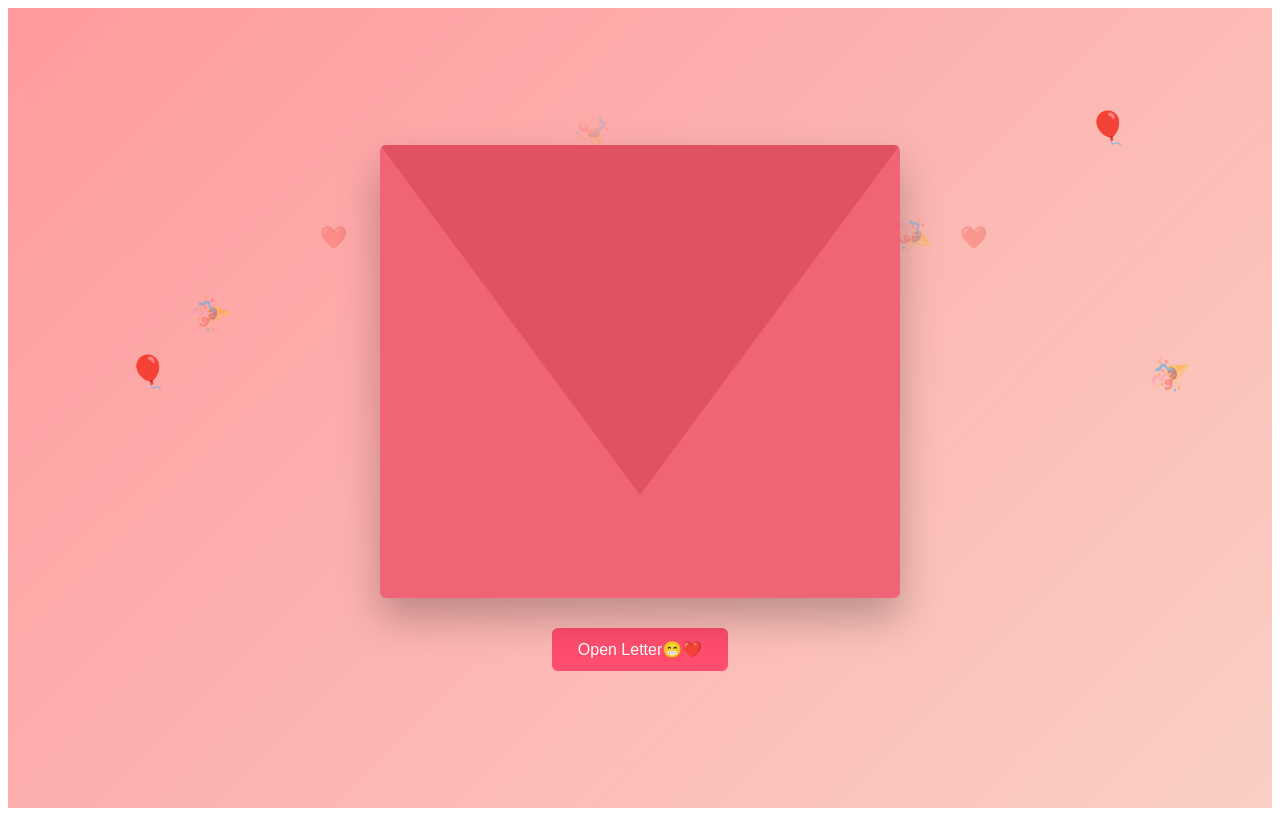
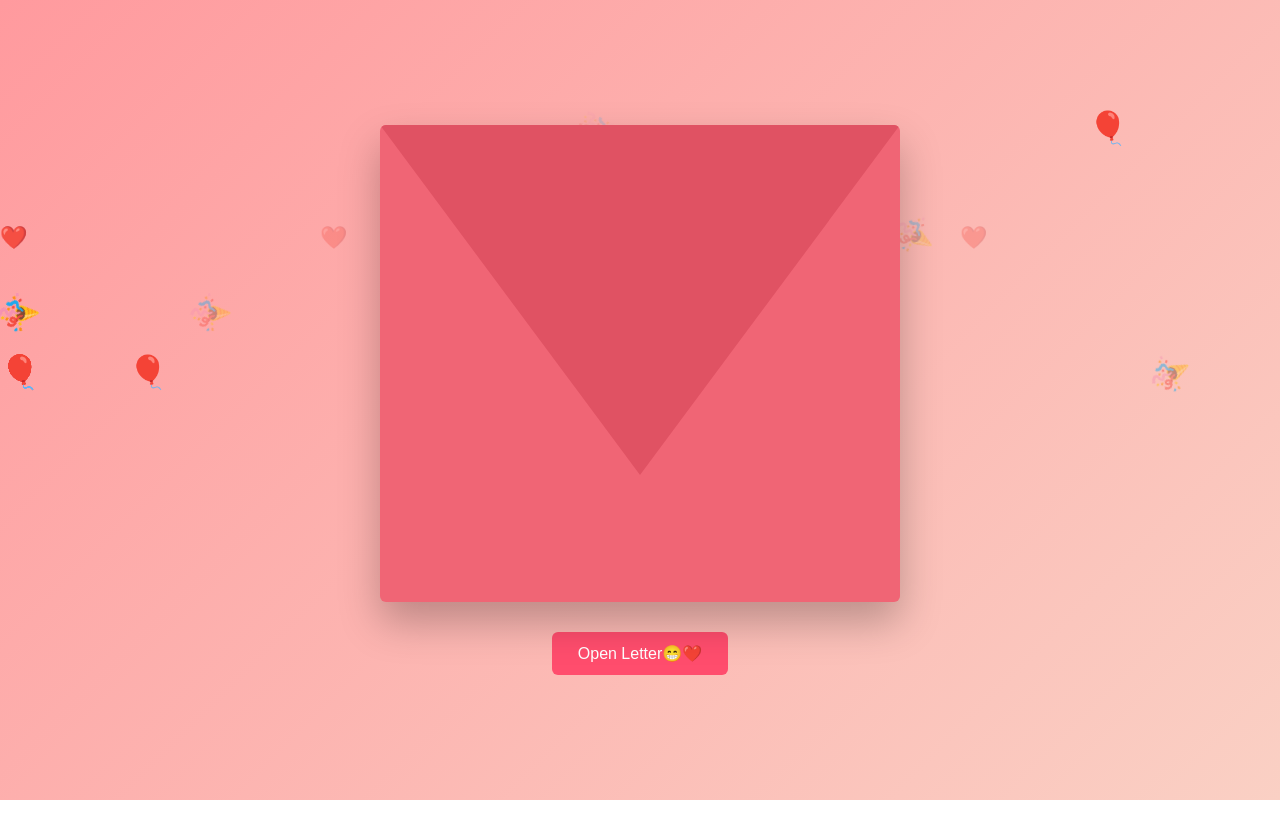
Before and after one commit to AishwaryaPola/BirthdayWebsite, an Angular app in the folder birthday-website/: page / in a window 1280 px wide. Built offline with nearby package versions, Linux system fonts and the light colour scheme.

Commit message:
updated style.css-->margin as 0

```diff
--- a/birthday-website/src/app/pages/greeting/greeting.css
+++ b/birthday-website/src/app/pages/greeting/greeting.css
@@ -1,6 +1,14 @@
+
+app-root {
+  display: block;
+  height: 100%;
+  width: 100%;
+}
+
 .birthday-container{
-  min-height:100vh;
-  width:100%;
+  margin:0;
+  height:100vh;
+  width:100vw;
   display:flex;
   flex-direction:column;
   justify-content:center;
@@ -12,10 +20,12 @@
   font-family:Arial, Helvetica, sans-serif;
 }
 
+
 .wrapper{
   width:100%;
   max-width:520px;
 }
+
 
 .envelope{
   width:100%;
@@ -151,3 +161,14 @@
     opacity:0;
   }
 }
+
+.balloons,
+.hearts,
+.party{
+  position:absolute;
+  top:0;
+  left:0;
+  width:100%;
+  height:100%;
+  pointer-events:none;
+}
--- a/birthday-website/src/app/pages/greeting/greeting.ts
+++ b/birthday-website/src/app/pages/greeting/greeting.ts
@@ -37,7 +37,7 @@ export class GreetingComponent implements OnInit {
 
     setInterval(() => {
       this.launchConfetti();
-    }, 20000);
+    }, 10000);
 
   }
 
--- a/birthday-website/src/index.html
+++ b/birthday-website/src/index.html
@@ -7,7 +7,7 @@
   <meta name="viewport" content="width=device-width, initial-scale=1">
   <link rel="icon" type="image/x-icon" href="favicon.ico">
 </head>
-<body>
+<body style="margin:0;">
   <app-root></app-root>
 </body>
 </html>
--- a/birthday-website/src/styles.css
+++ b/birthday-website/src/styles.css
@@ -1 +1,11 @@
 /* You can add global styles to this file, and also import other style files */
+html, body {
+  margin: 0;
+  padding: 0;
+  height: 100%;
+  overflow: hidden;
+}
+
+* {
+  box-sizing: border-box;
+}
```
